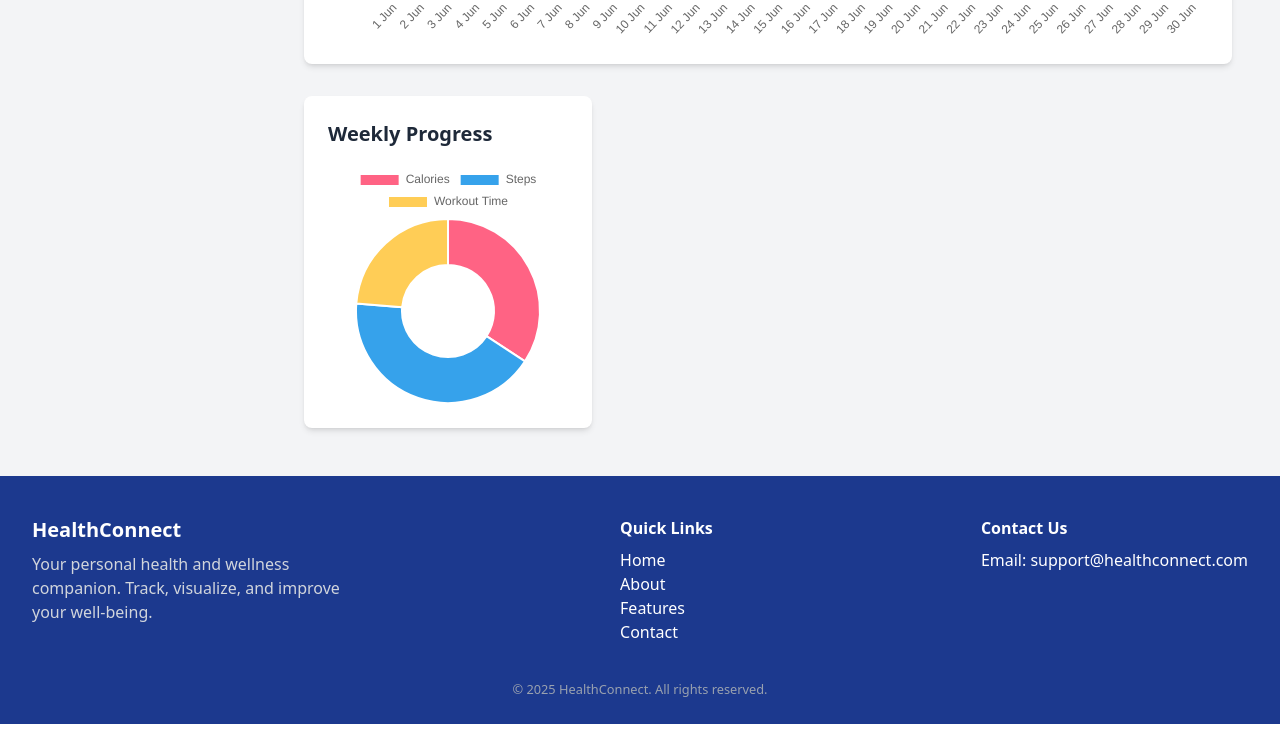
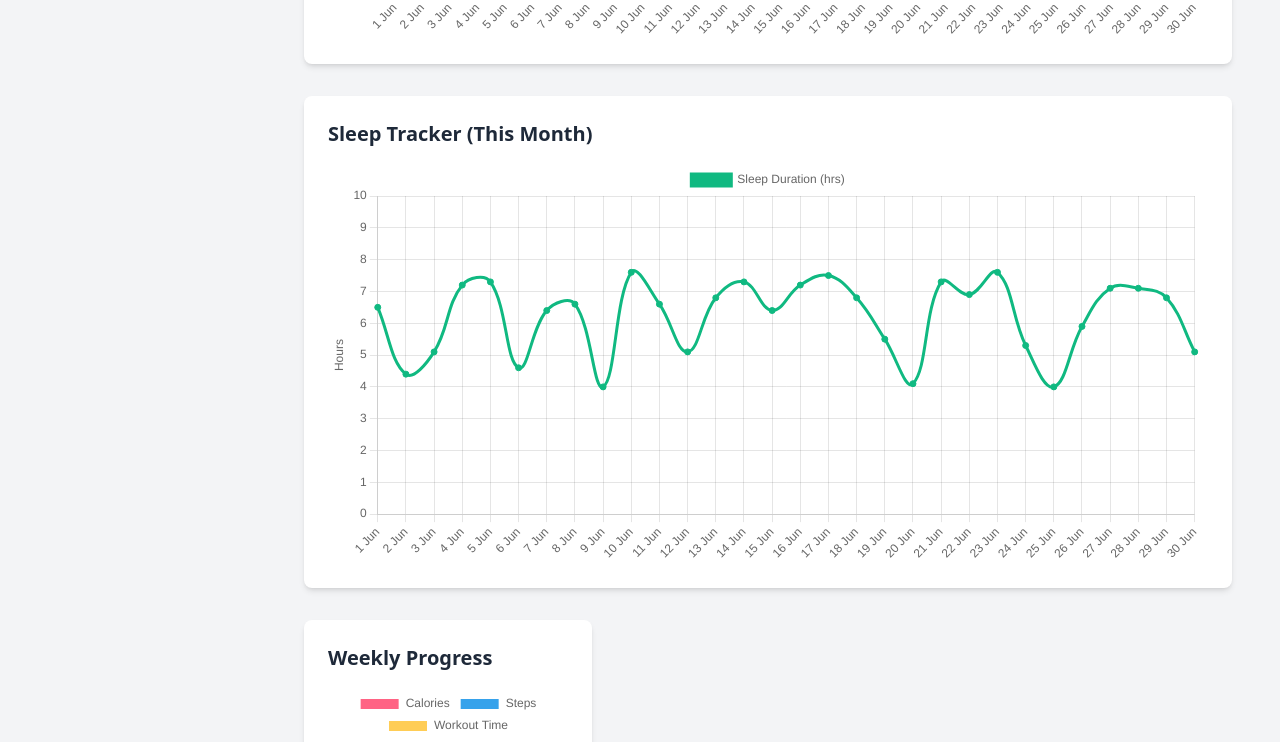
Before and after one commit to piyush932/HealthConnect---A-Personal-Health-Wellness-Tracker-, a React (Vite) app in the folder frontend/: page /dashboard in a window 1280 px wide. Shown: the part 1032-1774 px from the top of the page. Built offline with nearby package versions, Linux system fonts and the light colour scheme; sample sign-in values are in the browser's storage.

Commit message:
Add Chart For Sleep Tracking

```diff
--- /dev/null
+++ b/frontend/src/components/SleepTrackerChart.jsx
@@ -0,0 +1,92 @@
+import React, { useEffect, useState } from 'react';
+import { Line } from 'react-chartjs-2';
+import {
+  Chart as ChartJS,
+  CategoryScale,
+  LinearScale,
+  PointElement,
+  LineElement,
+  Title,
+  Tooltip,
+  Legend
+} from 'chart.js';
+import moment from 'moment';
+
+// Register chart components
+ChartJS.register(
+  CategoryScale,
+  LinearScale,
+  PointElement,
+  LineElement,
+  Title,
+  Tooltip,
+  Legend
+);
+
+function SleepTrackerChart({ width = '', marginTop = '', marginLR = '' }) {
+  const [chartData, setChartData] = useState(null);
+
+  const generateDummyData = () => {
+    const daysInMonth = moment().daysInMonth();
+    const labels = Array.from({ length: daysInMonth }, (_, i) =>
+      moment().date(i + 1).format('D MMM')
+    );
+
+    const data = labels.map(() => (Math.random() * 4 + 4).toFixed(1)); // Random between 4 to 8 hours
+
+    return { labels, data };
+  };
+
+  useEffect(() => {
+    const { labels, data } = generateDummyData();
+    setChartData({
+      labels,
+      datasets: [
+        {
+          label: 'Sleep Duration (hrs)',
+          data,
+          fill: false,
+          borderColor: '#10b981', // Emerald Green
+          backgroundColor: '#10b981',
+          tension: 0.4,
+          pointRadius: 3,
+        }
+      ]
+    });
+  }, []);
+
+  return (
+    <div className={`bg-white p-6 mt-8 rounded-lg shadow-md overflow-x-auto ${width} ${marginTop} ${marginLR}`}>
+      <h2 className="text-xl font-bold mb-4 text-gray-800">Sleep Tracker (This Month)</h2>
+      <div className="h-[400px] w-full min-w-[600px]">
+        {chartData ? (
+          <Line
+            data={chartData}
+            options={{
+              maintainAspectRatio: false,
+              responsive: true,
+              scales: {
+                y: {
+                  beginAtZero: true,
+                  title: {
+                    display: true,
+                    text: 'Hours'
+                  },
+                  suggestedMax: 10
+                }
+              }
+            }}
+          />
+        ) : (
+          <div className="flex items-center justify-center h-40">
+            <p className="text-2xl font-bold text-gray-400 text-center">
+              No sleep data available.
+            </p>
+          </div>
+        )}
+      </div>
+    </div>
+  );
+}
+
+export default SleepTrackerChart;
--- a/frontend/src/pages/Dashboard.jsx
+++ b/frontend/src/pages/Dashboard.jsx
@@ -3,6 +3,7 @@ import UserProfileCard from '../components/UserProfileCard';
 import GoalsProgress from '../components/GoalsProgress';
 import DoughnutChart from '../components/PiChart';
 import WaterIntakeChart from '../components/WaterIntakeChart';
+import SleepTrackerChart from '../components/SleepTrackerChart';
 
 export default function Dashboard() {
   const [profile, setProfile] = React.useState({
@@ -51,6 +52,7 @@ export default function Dashboard() {
 
                 <div className= {loading ? ('hidden'):(" ")}>
                 <WaterIntakeChart/>
+                <SleepTrackerChart/>
                 </div>
 
                 {/* Charts and Suggestions */}
```
